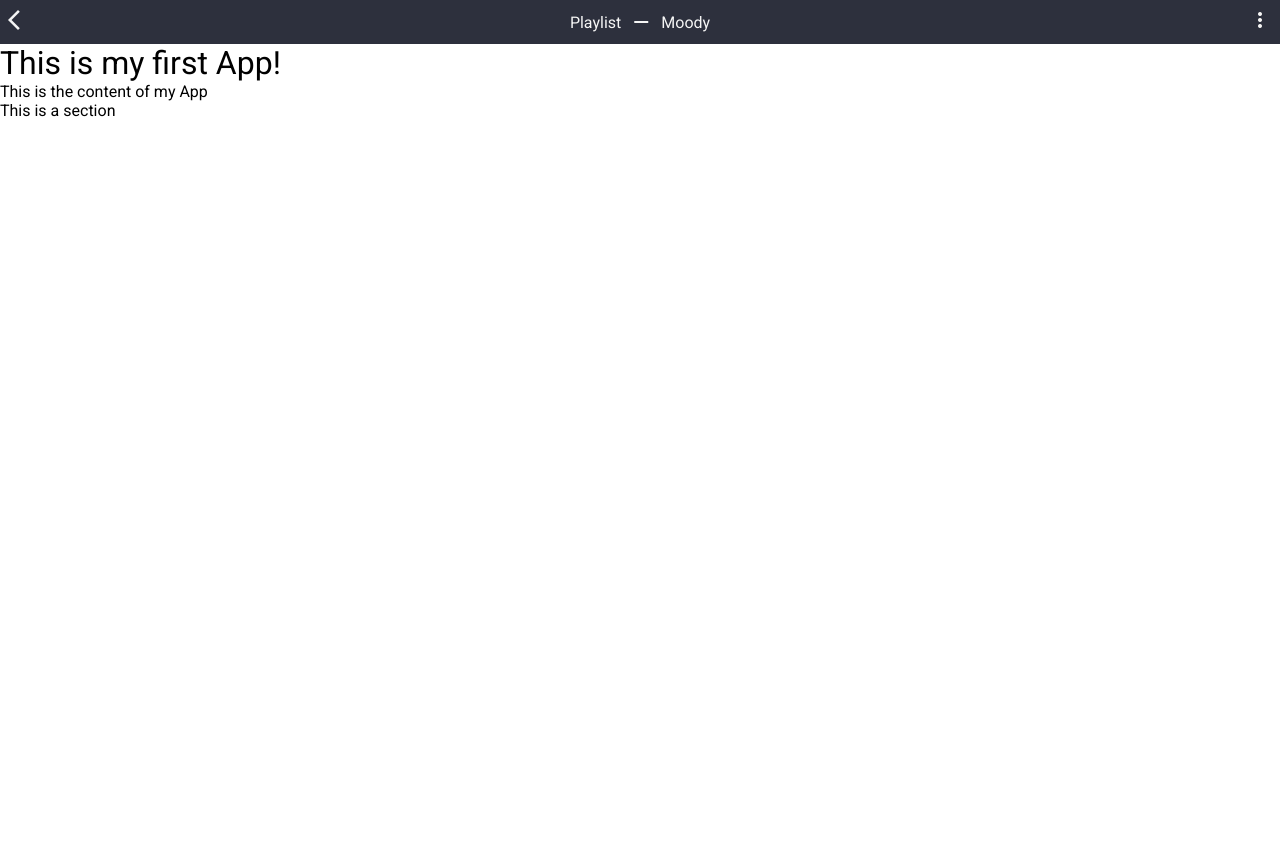
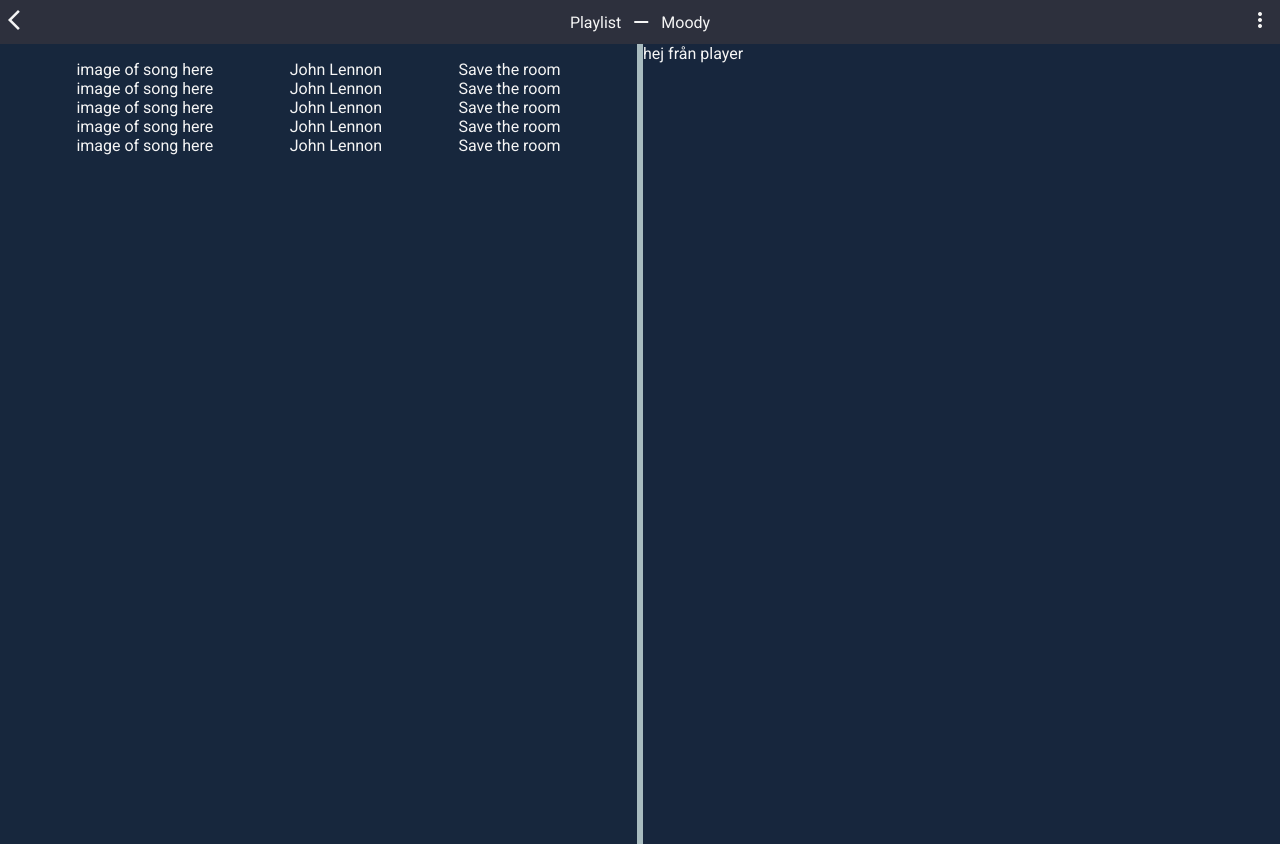
Before and after one commit to vikkoooo/MediaPlayer_React, a React (Vite) app: page / in a window 1280 px wide. Before the commit the page ends 800 px from the top, so only its background shows below. Built offline with nearby package versions, Linux system fonts and the light colour scheme.

Commit message:
playlist, player container with songs and style

```diff
--- a/src/App.tsx
+++ b/src/App.tsx
@@ -1,15 +1,11 @@
 import { Header } from "./Header";
+import { MainContent } from "./MainContent";
 
 export function App() {
 	return (
 		<div className="app">
 			<Header />
-			<h1>This is my first App!</h1>
-			<div>
-				<p>This is the content of my App</p>
-				<section>This is a section</section>
-			</div>
-
+			<MainContent />
 		</div>
 	);
 }
--- a/src/Header.css
+++ b/src/Header.css
@@ -1,13 +1,13 @@
 header {
+	background-color: #2d303d;
+	color: whitesmoke;
 	display: flex;
 	justify-content: space-between;
 	padding: 0.5rem;
-	background-color: #2d303d;
-	color: whitesmoke;
 }
 
 .header-text-container {
+	align-items: center;
 	display: flex;
-	align-items: center;
 	gap: 0.5rem;
 }
--- /dev/null
+++ b/src/MainContent.css
@@ -0,0 +1,27 @@
+.main-container {
+	display: flex;
+	min-height: 100vh;
+	justify-content: space-around;
+}
+
+.songs {
+	background-color: #17273d;
+	border-right: 0.2rem solid #a8bbbf;
+	color: whitesmoke;
+	display: flex;
+	flex-direction: column;
+	padding-top: 1rem;
+	width: 100%;
+}
+
+.song {
+	display: flex;
+	justify-content: space-evenly;
+}
+
+.player {
+	background-color: #17263d;
+	border-left: 0.2rem solid #a8bbbf;
+	color: whitesmoke;
+	width: 100%;
+}
--- /dev/null
+++ b/src/MainContent.tsx
@@ -0,0 +1,13 @@
+import { ReactElement } from "react";
+import { Songs } from "./Songs";
+import { Player } from "./Player";
+import "./MainContent.css";
+
+export function MainContent(): ReactElement {
+	return (
+		<main className="main-container">
+			<Songs />
+			<Player />
+		</main>
+	);
+}
--- /dev/null
+++ b/src/Player.tsx
@@ -0,0 +1,7 @@
+import { ReactElement } from "react";
+
+export function Player(): ReactElement {
+	return (
+		<div className="player"><p>hej från player</p></div>
+	);
+}
--- /dev/null
+++ b/src/Song.tsx
@@ -0,0 +1,11 @@
+import { ReactElement } from "react";
+
+export function Song(): ReactElement {
+	return (
+		<div className="song">
+			<p>image of song here</p>
+			<p className="artist-name">John Lennon</p>
+			<p className="song-name">Save the room</p>
+		</div>
+	);
+}
--- /dev/null
+++ b/src/Songs.tsx
@@ -0,0 +1,15 @@
+import { ReactElement } from "react";
+import { Song } from "./Song";
+
+export function Songs(): ReactElement {
+	return (
+		<div className="songs">
+			<Song />
+			<Song />
+			<Song />
+			<Song />
+			<Song />
+		</div>
+
+	);
+}
--- a/src/index.css
+++ b/src/index.css
@@ -2,8 +2,8 @@
 
 * {
 	font-family: "Roboto", sans-serif;
+	font-style: normal;
 	font-weight: 400;
-	font-style: normal;
 	margin: 0;
 	padding: 0;
 }
```
